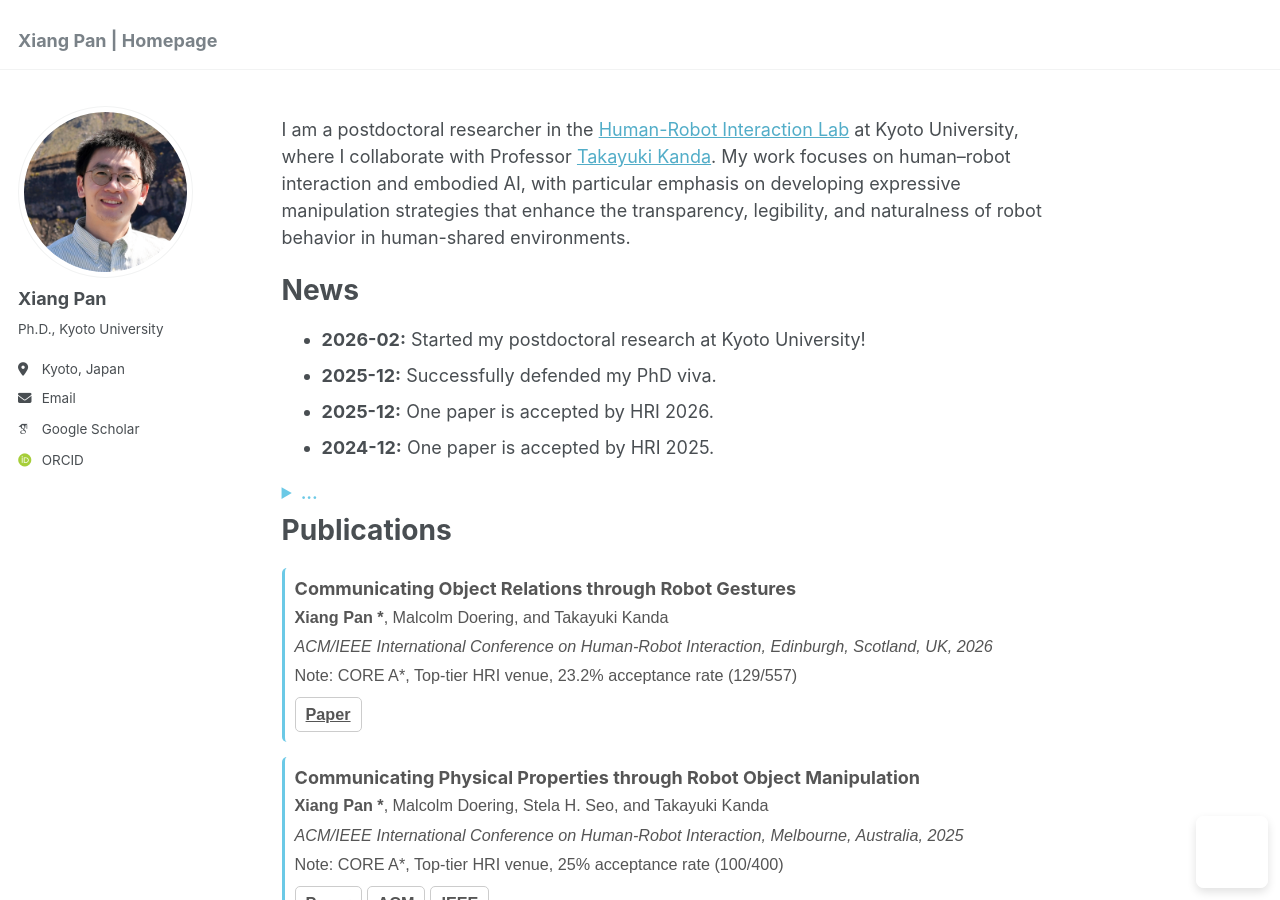
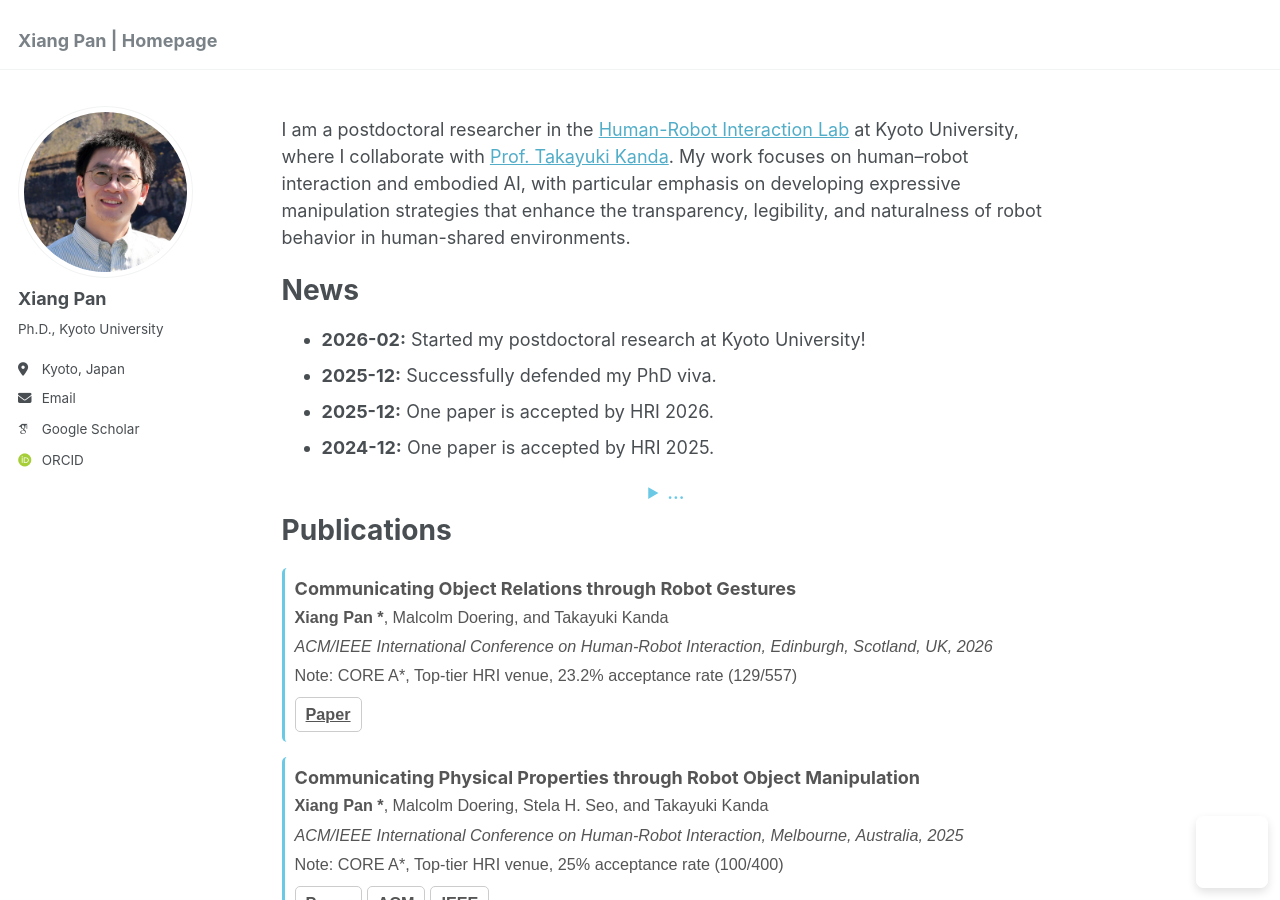
Before and after one commit to pan-xiang/pan-xiang.github.io, a Jekyll site: the page built from _pages/about.md, in a window 1280 px wide and 900 px high. Built offline with Jekyll 4.4.1, drawn with Linux system fonts in a browser that asks for light colours; some web fonts are replaced; a script that is not in the unit is left out.

Commit message:
Update about.md

```diff
--- a/_pages/about.md
+++ b/_pages/about.md
@@ -7,7 +7,7 @@ redirect_from:
   - /about.html
 ---
 
-I am a postdoctoral researcher in the [Human-Robot Interaction Lab](https://www.robot.soc.i.kyoto-u.ac.jp/en/) at Kyoto University, where I collaborate with Professor [Takayuki Kanda](https://www.robot.soc.i.kyoto-u.ac.jp/~kanda/index.html). My work focuses on human–robot interaction and embodied AI, with particular emphasis on developing expressive manipulation strategies that enhance the transparency, legibility, and naturalness of robot behavior in human-shared environments.
+I am a postdoctoral researcher in the [Human-Robot Interaction Lab](https://www.robot.soc.i.kyoto-u.ac.jp/en/) at Kyoto University, where I collaborate with [Prof. Takayuki Kanda](https://www.robot.soc.i.kyoto-u.ac.jp/~kanda/index.html). My work focuses on human–robot interaction and embodied AI, with particular emphasis on developing expressive manipulation strategies that enhance the transparency, legibility, and naturalness of robot behavior in human-shared environments.
 
 # News
 <ul>
@@ -20,7 +20,7 @@ I am a postdoctoral researcher in the [Human-Robot Interaction Lab](https://www.
 
 <details>
 
-  <summary style="text-align:left; color:#6bc9e6; cursor:pointer; font-weight:600; margin:8px 0;">
+  <summary style="text-align:center; color:#6bc9e6; cursor:pointer; font-weight:600; margin:8px 0;">
     ...
   </summary>
 
```
